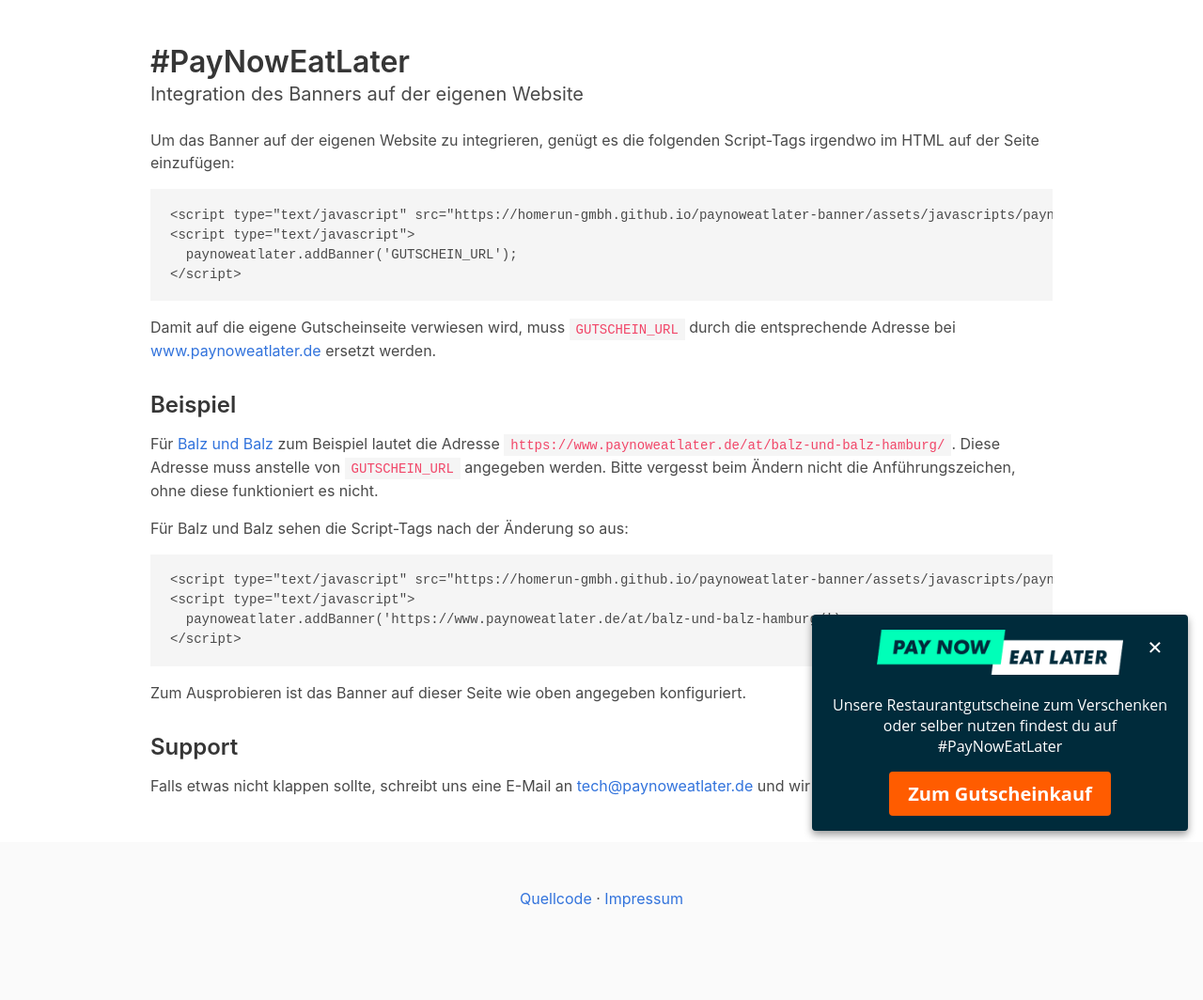
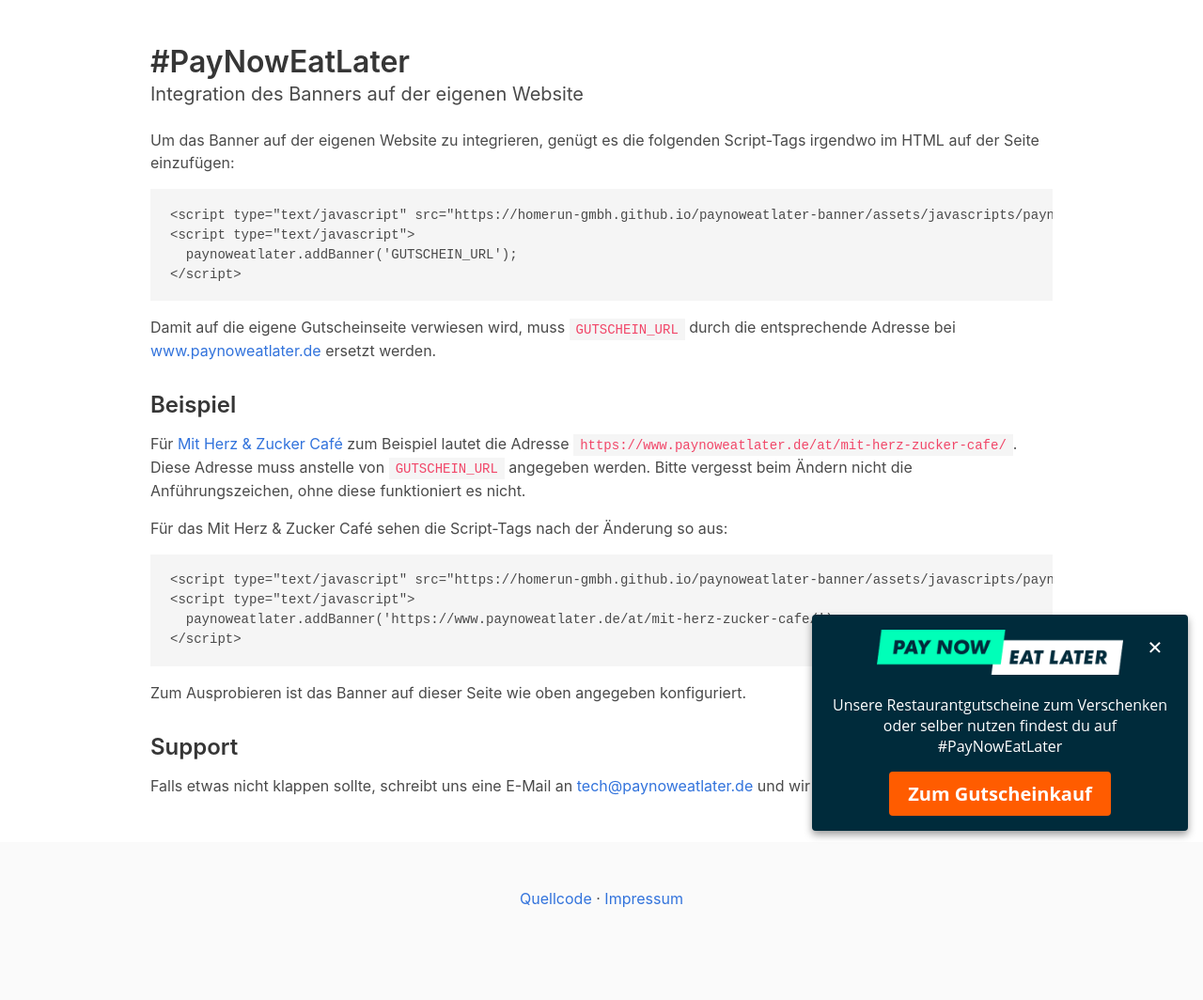
Before and after one commit to homerun-gmbh/paynoweatlater-banner, a Jekyll site: the page built from index.html, in a window 1280 px wide. Shown: the whole page at 94% size. Built offline with Jekyll 4.4.1, drawn with Linux system fonts in a browser that asks for light colours.

Commit message:
Update index.html
Mit Herz & Zucker Café anstatt Balz und Balz (geschlossen)

```diff
--- a/index.html
+++ b/index.html
@@ -6,7 +6,7 @@
 ---
 <script type="text/javascript" src="{{ '/assets/javascripts/paynoweatlater.js' | relative_url }}"></script>
 <script type="text/javascript">
-  paynoweatlater.addBanner('https://www.paynoweatlater.de/at/balz-und-balz-hamburg/');
+  paynoweatlater.addBanner('https://www.paynoweatlater.de/at/mit-herz-zucker-cafe/');
 </script>
 
 <section class="section">
@@ -41,20 +41,20 @@
       <h3>Beispiel</h3>
       <p>
         Für
-        <a href="https://www.paynoweatlater.de/at/balz-und-balz-hamburg/" target="_blank">Balz und Balz</a>
+        <a href="https://www.paynoweatlater.de/at/mit-herz-zucker-cafe/" target="_blank">Mit Herz & Zucker Café</a>
         zum Beispiel lautet die Adresse
-        <code>https://www.paynoweatlater.de/at/balz-und-balz-hamburg/</code>.
+        <code>https://www.paynoweatlater.de/at/mit-herz-zucker-cafe/</code>.
         Diese Adresse muss anstelle von <code>GUTSCHEIN_URL</code>
         angegeben werden. Bitte vergesst beim Ändern nicht die
         Anführungszeichen, ohne diese funktioniert es nicht.
       </p>
       <p>
-        Für Balz und Balz sehen die Script-Tags nach der Änderung so aus:
+        Für das Mit Herz & Zucker Café sehen die Script-Tags nach der Änderung so aus:
 
 <pre>
 &lt;script type="text/javascript" src="{{ '/assets/javascripts/paynoweatlater.js' | absolute_url }}">&lt;/script>
 &lt;script type="text/javascript">
-  paynoweatlater.addBanner('https://www.paynoweatlater.de/at/balz-und-balz-hamburg/');
+  paynoweatlater.addBanner('https://www.paynoweatlater.de/at/mit-herz-zucker-cafe/');
 &lt;/script>
 </pre>
       </p>
```
